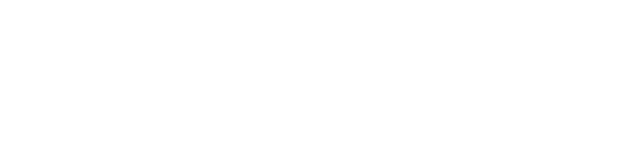
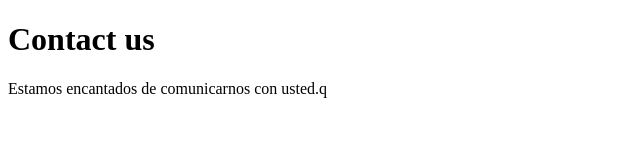
Before and after one commit to MartaFagundez/segundoCurso, a plain HTML site: page contact.html in a window 1280 px wide. Shown: the whole page, without its empty margins (0-640 px from the left). Drawn offline with Linux system fonts and the light colour scheme.

Commit message:
Este es el tercer mensaje correcto

```diff
--- a/contact.html
+++ b/contact.html
@@ -3,9 +3,10 @@
 <head>
     <meta charset="UTF-8">
     <meta name="viewport" content="width=device-width, initial-scale=1.0">
-    <title>Document</title>
+    <title>Contact</title>
 </head>
 <body>
-
+    <h1>Contact us</h1>
+    <p>Estamos encantados de comunicarnos con usted.q</p>
 </body>
 </html>
```
